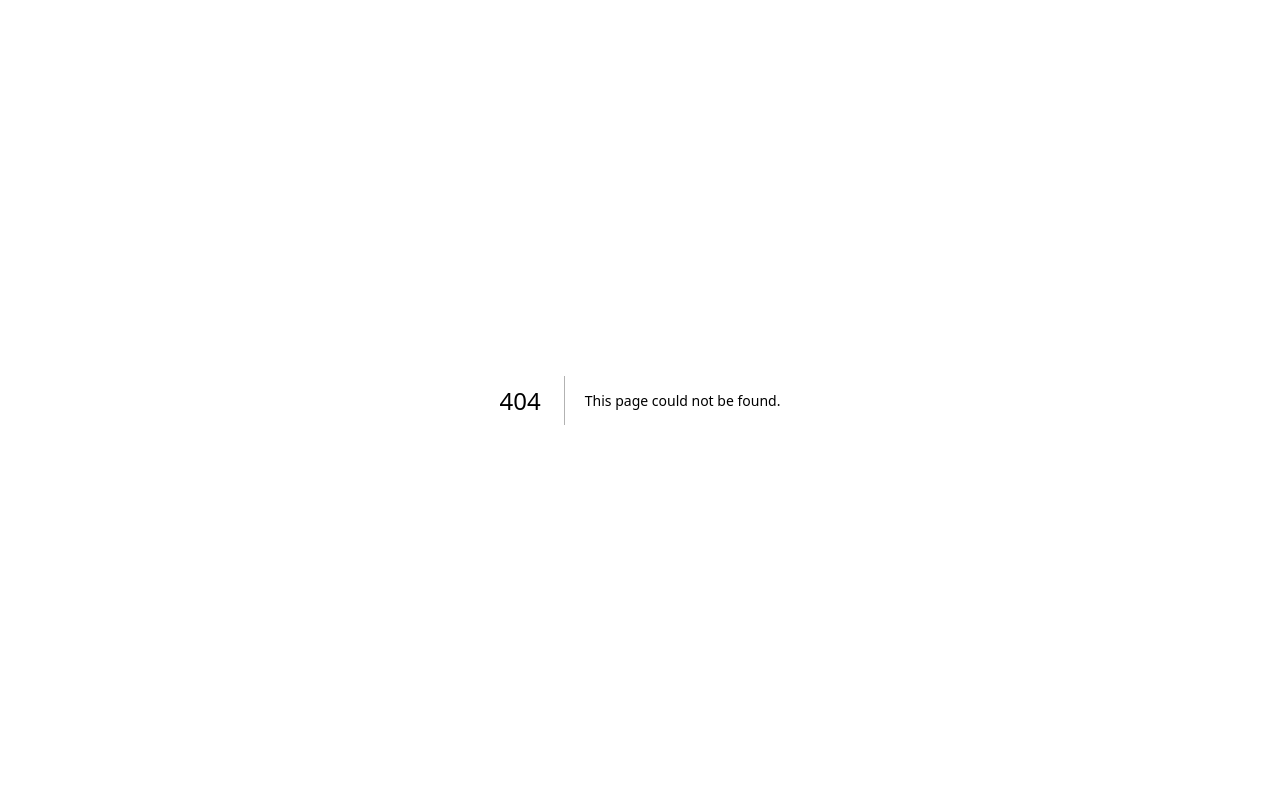
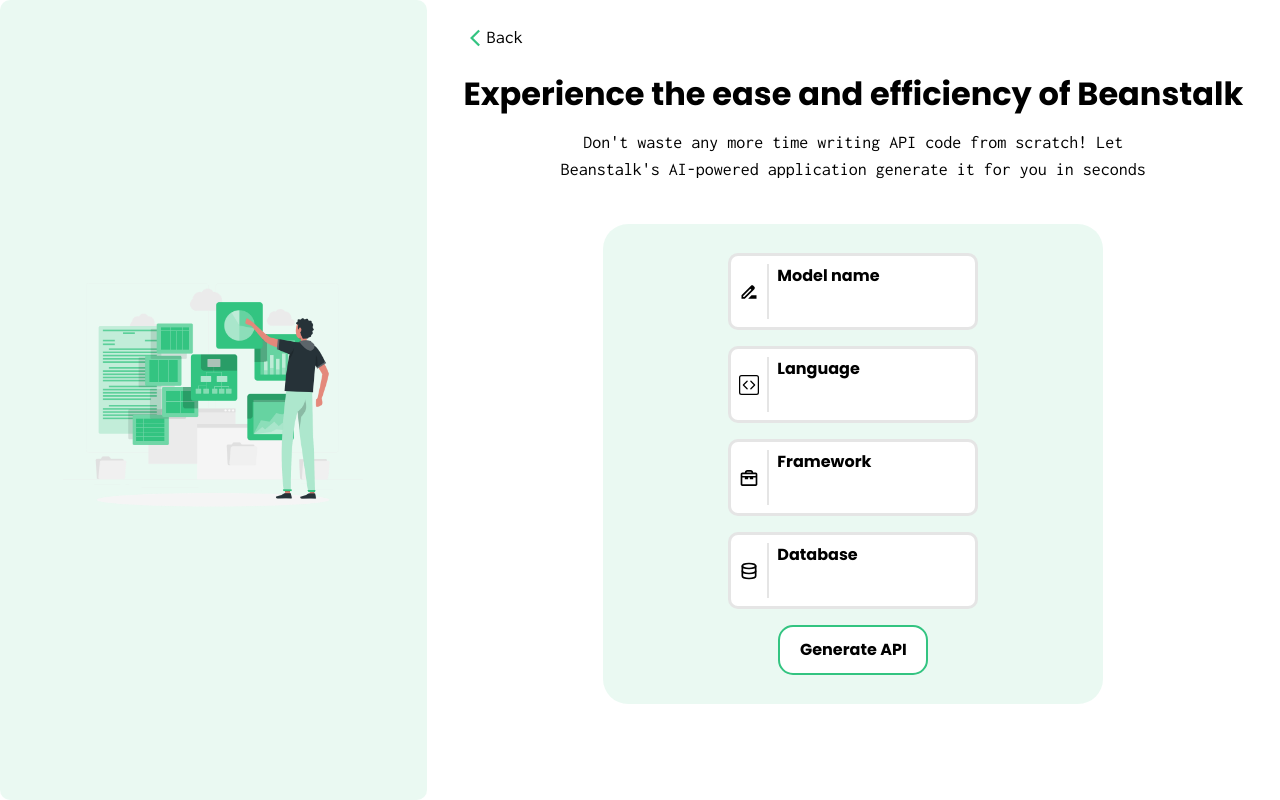
Before and after one commit to Beanstalk-API/beanstalk-frontend, a Next.js app: page /dashboard in a window 1280 px wide. Before the commit this address had no page. Built offline with nearby package versions, Linux system fonts and the light colour scheme.

Commit message:
:sparkles: dashboard page form update

```diff
--- a/Components/GenerateAPIForm.js
+++ b/Components/GenerateAPIForm.js
@@ -9,18 +9,30 @@
 
 // next
 import Image from "next/image";
+import Link from "next/link";
+import Head from "next/head";
 
 //react
-import { useState } from "react";
+import { useState, useEffect } from "react";
+
+// react-loader
+import { RevolvingDot } from "react-loader-spinner";
 
 // Assets
-import Logo from "@/Assets/Images/logo.png";
+import formIllustration from "@/Assets/Images/form-illustration.png";
 
 // react codeblock
 import { CodeBlock, dracula } from "react-code-blocks";
 
 // monaco editor
 import Editor from "@monaco-editor/react";
+
+// react icons
+import { IoChevronBackSharp } from "react-icons/io5";
+import { MdDriveFileRenameOutline } from "react-icons/md";
+import { BsCodeSquare } from "react-icons/bs";
+import { CgToolbox } from "react-icons/cg";
+import { TbDatabase } from "react-icons/tb";
 
 function GenerateAPIForm() {
   const [showForm, setShowForm] = useState(true);
@@ -42,7 +54,7 @@
 
   const generateAPI = async (e) => {
     e.preventDefault();
-    setShowForm(false);
+
     setShowLoading(true);
     const res = await fetch("http://127.0.0.1:8000/generate_api", {
       method: "POST",
@@ -54,102 +66,243 @@
 
     const data = await res.json();
     setCode(data);
+    setShowForm(false);
     setShowLoading(false);
   };
 
+  useEffect(() => {
+    console.log(formData);
+  }, [formData]);
+
   return (
     <>
+      <Head>
+        <title>Dashboard</title>
+      </Head>
+      <Container className={`p-0 m-0 ${style.container}`} fluid>
+        {showForm === true ? (
+          <>
+            <Row className="">
+              {/* Illustration */}
+              <Col
+                className={` ${style.illustrationContainer} p-0 m-0 d-none d-lg-flex justify-content-center align-items-center`}
+                lg={4}
+              >
+                <Image
+                  className={style.illustration}
+                  src={formIllustration}
+                  alt="image"
+                />
+              </Col>
+              {/* Form */}
+              <Col className={``}>
+                {/* back button */}
+                <Container className="p-4" fluid>
+                  <Link className={style.link} href="/">
+                    <Stack
+                      direction="horizontal"
+                      className=" justify-content-start align-content-center"
+                    >
+                      <IoChevronBackSharp className={style.backArrow} />
+                      <p className={` ${style.backText} mb-0`}>Back</p>
+                    </Stack>
+                  </Link>
+                </Container>
+                {/* form title */}
+                <Container fluid>
+                  <Stack
+                    className="justify-content-center align-items-center"
+                    gap={2}
+                  >
+                    <h2 className={style.formTitle}>
+                      Experience the ease and efficiency of Beanstalk
+                    </h2>
+                    <p className={style.formSubtitle}>
+                      Don't waste any more time writing API code from scratch!
+                      Let Beanstalk's AI-powered application generate it for you
+                      in seconds
+                    </p>
+                  </Stack>
+                </Container>
+                {/* Form */}
                 <Container
-        className={`d-flex justify-content-center align-items-center ${style.container}`}
+                  className="d-flex justify-content-center align-items-center"
                   fluid
                 >
-        {showForm === true ? (
-          <>
                   <form
                     id="generate-api-form"
                     onSubmit={(e) => generateAPI(e)}
                     className={`${style.form_container}`}
                   >
-              <Row className="d-flex justify-content-center align-items-center">
-                <Image className={`${style.logo}`} src={Logo} alt="image" />
-              </Row>
-              <Row className={`${style.input_container}`}>
-                <Col className="d-flex justify-content-center align-items-center">
-                  <label>Model Name:</label>
-                </Col>
-                <Col className="d-flex justify-content-center align-items-center">
+                    <Stack
+                      className="p-4 justify-content-center align-items-center"
+                      gap={3}
+                    >
+                      {/* Model Name */}
+                      <div
+                        className={`${style.inputContainer} p-2 d-flex align-items-center`}
+                      >
+                        <Stack
+                          className="justify-content-center align-items-center"
+                          direction="horizontal"
+                          gap={2}
+                        >
+                          <MdDriveFileRenameOutline
+                            style={{ height: "20px", width: "20px" }}
+                          />
+                          <div className={style.divider} />
+                          <Stack
+                            className="justify-content-start align-items-start"
+                            gap={1}
+                          >
+                            <p className={`mb-0 ${style.formLabel}`}>
+                              Model name
+                            </p>
                             <input
                               value={formData.model_name}
                               onChange={(e) =>
-                      setFormData({ ...formData, model_name: e.target.value })
+                                setFormData({
+                                  ...formData,
+                                  model_name: e.target.value,
+                                })
                               }
-                    className={`${style.form_input}`}
+                              className={style.formInput}
                               type="text"
                             />
-                </Col>
-              </Row>
-              <Row className={`${style.input_container}`}>
-                <Col className="d-flex justify-content-center align-items-center">
-                  <label>Language:</label>
-                </Col>
-                <Col className="d-flex justify-content-center align-items-center">
+                          </Stack>
+                        </Stack>
+                      </div>
+                      {/* Language */}
+                      <div
+                        className={`${style.inputContainer} p-2 d-flex align-items-center`}
+                      >
+                        <Stack
+                          className="justify-content-center align-items-center"
+                          direction="horizontal"
+                          gap={2}
+                        >
+                          <BsCodeSquare
+                            style={{ height: "20px", width: "20px" }}
+                          />
+                          <div className={style.divider} />
+                          <Stack
+                            className="justify-content-start align-items-start"
+                            gap={1}
+                          >
+                            <p className={`mb-0 ${style.formLabel}`}>
+                              Language
+                            </p>
                             <input
                               value={formData.language}
                               onChange={(e) =>
-                      setFormData({ ...formData, language: e.target.value })
+                                setFormData({
+                                  ...formData,
+                                  language: e.target.value,
+                                })
                               }
-                    className={`${style.form_input}`}
+                              className={style.formInput}
                               type="text"
                             />
-                </Col>
-              </Row>
-              <Row className={`${style.input_container}`}>
-                <Col className="d-flex justify-content-center align-items-center">
-                  <label>Framework:</label>
-                </Col>
-                <Col className="d-flex justify-content-center align-items-center">
+                          </Stack>
+                        </Stack>
+                      </div>
+                      {/* framework */}
+                      <div
+                        className={`${style.inputContainer} p-2 d-flex align-items-center`}
+                      >
+                        <Stack
+                          className="justify-content-center align-items-center"
+                          direction="horizontal"
+                          gap={2}
+                        >
+                          <CgToolbox
+                            style={{ height: "20px", width: "20px" }}
+                          />
+                          <div className={style.divider} />
+                          <Stack
+                            className="justify-content-start align-items-start"
+                            gap={1}
+                          >
+                            <p className={`mb-0 ${style.formLabel}`}>
+                              Framework
+                            </p>
                             <input
                               value={formData.framework}
                               onChange={(e) =>
-                      setFormData({ ...formData, framework: e.target.value })
+                                setFormData({
+                                  ...formData,
+                                  framework: e.target.value,
+                                })
                               }
-                    className={`${style.form_input}`}
+                              className={style.formInput}
                               type="text"
                             />
-                </Col>
-              </Row>
-              <Row className={`${style.input_container}`}>
-                <Col className="d-flex justify-content-center align-items-center">
-                  <label>Backend database:</label>
-                </Col>
-                <Col className="d-flex justify-content-center align-items-center">
+                          </Stack>
+                        </Stack>
+                      </div>
+                      {/* Database */}
+                      <div
+                        className={`${style.inputContainer} p-2 d-flex align-items-center`}
+                      >
+                        <Stack
+                          className="justify-content-center align-items-center"
+                          direction="horizontal"
+                          gap={2}
+                        >
+                          <TbDatabase
+                            style={{ height: "20px", width: "20px" }}
+                          />
+                          <div className={style.divider} />
+                          <Stack
+                            className="justify-content-start align-items-start"
+                            gap={1}
+                          >
+                            <p className={`mb-0 ${style.formLabel}`}>
+                              Database
+                            </p>
                             <input
                               value={formData.backend}
                               onChange={(e) =>
-                      setFormData({ ...formData, backend: e.target.value })
+                                setFormData({
+                                  ...formData,
+                                  backend: e.target.value,
+                                })
                               }
-                    className={`${style.form_input}`}
+                              className={style.formInput}
                               type="text"
                             />
+                          </Stack>
+                        </Stack>
+                      </div>
+                      <button className={style.submitButton} type="submit">
+                        {loading === true ? (
+                          <>
+                            <RevolvingDot
+                              height="100"
+                              width="100"
+                              radius="12"
+                              color="#33c481"
+                              secondaryColor=""
+                              ariaLabel="revolving-dot-loading"
+                              wrapperStyle={{}}
+                              wrapperClass=""
+                              visible={true}
+                            />
+                          </>
+                        ) : (
+                          <>Generate API</>
+                        )}
+                      </button>
+                    </Stack>
+                  </form>
+                </Container>
               </Col>
             </Row>
-              <button className={`${style.submit_button}`} type="submit">
-                Generate API
-              </button>
-            </form>
           </>
         ) : (
           <>
-            {loading === true ? (
+            {loading != true ? (
               <>
-                <h1 className={`${style.loading_indicator}`}>Loading...</h1>
-              </>
-            ) : (
-              <>
-                {/* <div
-                  className={`${style.editor_container}`}
-                  dangerouslySetInnerHTML={{ __html: code }}
-                ></div> */}
                 <Editor
                   height="90vh"
                   defaultLanguage={code.language}
@@ -158,6 +311,8 @@
                   onChange={handleEditorChange}
                 />
               </>
+            ) : (
+              <></>
             )}
           </>
         )}
--- a/package.json
+++ b/package.json
@@ -24,6 +24,7 @@
     "react-code-blocks": "^0.0.9-0",
     "react-dom": "18.2.0",
     "react-icons": "^4.8.0",
+    "react-loader-spinner": "^5.3.4",
     "react-markdown": "^8.0.5",
     "react-responsive-carousel": "^3.2.23",
     "rehype-raw": "^6.1.1",
--- /dev/null
+++ b/pages/dashboard.js
@@ -0,0 +1,19 @@
+// stylesheet
+
+// components
+import GenerateAPIForm from "@/Components/GenerateAPIForm";
+
+// bootstrap
+import { Container } from "react-bootstrap";
+
+function Dashboard() {
+  return (
+    <>
+      <Container fluid>
+        <GenerateAPIForm />
+      </Container>
+    </>
+  );
+}
+
+export default Dashboard;
--- a/pages/index.js
+++ b/pages/index.js
@@ -1,4 +1,7 @@
+// next
 import Head from "next/head";
+
+// stylesheet
 import styles from "@/styles/Home.module.css";
 
 // components
--- a/styles/generate_api_form.module.css
+++ b/styles/generate_api_form.module.css
@@ -1,17 +1,29 @@
 .form_container {
   font-family: "Poppins-Bold";
-    color: #ffffff;
+  color: #000;
   text-align: center;
-    margin-top: 15%;
+  margin-top: 25px;
+  width: 500px;
+  background-color: rgba(51, 196, 129, 0.1);
+  border-radius: 25px;
+  padding: 5px;
 }
 
 .input_container {
   margin-top: 15px;
 }
 
+.inputContainer {
+  background-color: #fff;
+  min-width: 250px;
+  min-height: 50px;
+  border-radius: 10px;
+  border: solid rgba(0, 0, 0, 0.1);
+}
+
 .form_input {
   border-radius: 25px;
-    border: 2px solid #33C481;
+  border: 2px solid #33c481;
   background-color: #ffffff;
   color: #000000;
   padding: 5px 10px;
@@ -19,13 +31,8 @@
 }
 
 .container {
-    background-color: #000000;
-    color: #ffffff;
+  color: #000;
   text-align: center;
-}
-
-.logo {
-    width: 320px;
 }
 
 .loading_indicator {
@@ -35,7 +42,7 @@
 .submit_button {
   margin-top: 15px;
   padding: 5px 10px;
-    background-color: #33C481;
+  background-color: #33c481;
   color: #ffffff;
   border-radius: 25px;
   width: 141px;
@@ -44,10 +51,86 @@
 .editor_container {
   margin-top: 5%;
   color: #000000;
-    border: 2px solid #33C481;
+  border: 2px solid #33c481;
   border-radius: 25px;
-    background-color: #F7F7F7;
+  background-color: #f7f7f7;
   padding: 10px;
   text-align: left;
   font-family: "Inconsolata-Regular";
 }
+
+.illustrationContainer {
+  height: 100vh;
+  background-color: rgba(51, 196, 129, 0.1);
+  border-radius: 10px;
+}
+
+.illustration {
+  width: 300px;
+  height: 300px;
+}
+
+.backArrow {
+  height: 24px;
+  width: 24px;
+  color: #33c481;
+}
+
+.backText {
+  font-family: "Inconsolata-Regular";
+  font-size: 18px;
+  color: #000;
+}
+
+.backText:hover {
+  font-family: "Inconsolata-Regular";
+  font-size: 18px;
+  color: #000;
+}
+
+.link {
+  text-decoration: none;
+}
+
+.formTitle {
+  font-family: "Poppins-Bold";
+}
+
+.formSubtitle {
+  font-family: "Inconsolata-Regular";
+  max-width: 600px;
+  font-size: 18px;
+}
+
+.divider {
+  height: 55px;
+  border-right: solid rgba(0, 0, 0, 0.1) 2px;
+}
+
+.formInput {
+  outline: none;
+  border: none;
+  font-family: "Inconsolata-Regular";
+}
+
+.formLabel {
+  font-family: "Poppins-Bold";
+}
+
+.submitButton {
+  width: 150px;
+  height: 50px;
+  background-color: #fff;
+  border: 2px solid #33c481;
+  border-radius: 15px;
+  cursor: pointer;
+  display: flex;
+  align-items: center;
+  justify-content: center;
+  transition: 0.4s;
+}
+
+.submitButton:hover {
+  width: 170px;
+  box-shadow: 0px 10px 10px rgba(0, 0, 0, 0.4);
+}
--- a/styles/hero.module.css
+++ b/styles/hero.module.css
@@ -14,6 +14,10 @@
 .subtext {
   font-size: 32px;
   font-family: "Inconsolata-Regular";
+}
+
+.link {
+  text-decoration: none;
 }
 
 .greenBackground {
--- a/styles/navbar.module.css
+++ b/styles/navbar.module.css
@@ -11,6 +11,10 @@
   color: #000;
   font-family: "Inconsolata-Regular";
   font-size: 20px;
+}
+
+.link {
+  text-decoration: none;
 }
 
 .navLink:hover {
```
Also changed, not shown: Components/CustomNav/CustomNav.js (+7 -0 lines), Components/Hero/Hero.js (+6 -1 lines), Assets/Images/form-illustration.png (added), 1 other file (tests, documents, lock files or other folders). Lines whose indentation alone changed are shown as unchanged.
